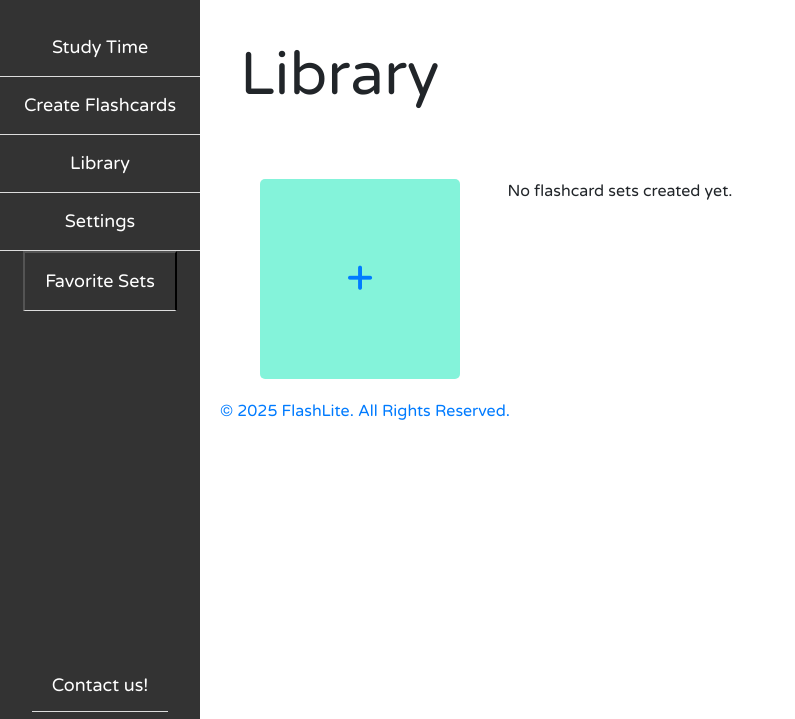
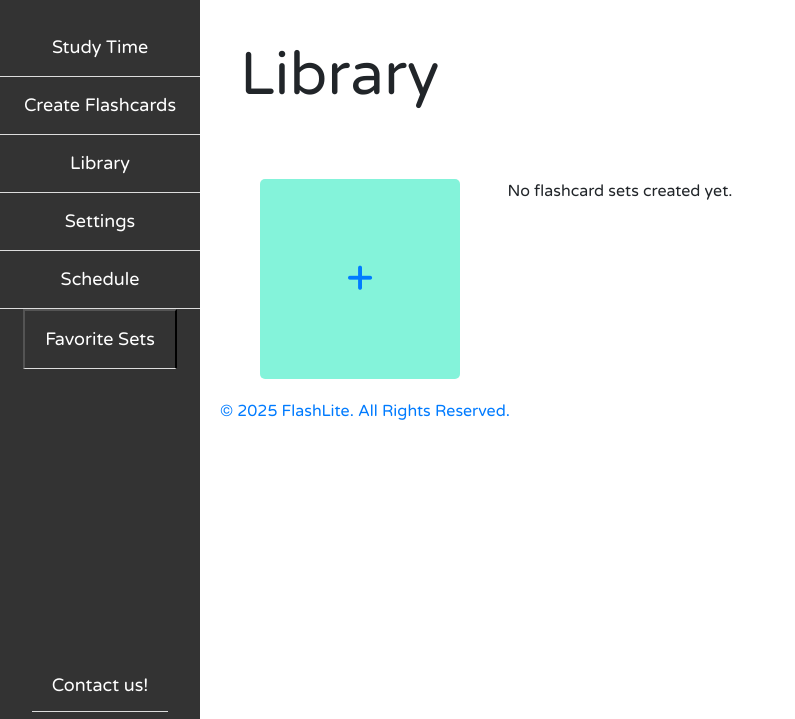
Before and after one commit to njgarner/CSC289-Flashcard-Generator, a Django app: page /library/ in a window 1280 px wide. Shown: the part 81-800 px from the top of the page, without its empty margins (0-795 px from the left). Run offline with Django 5.2, Linux system fonts and the light colour scheme; the visitor is signed in with stand-in values (Sample User, id 1); data that the repository does not hold is empty; some libraries are stand-ins or nearby versions.

Commit message:
Update library.html

```diff
--- a/mysite/mysite/templates/library.html
+++ b/mysite/mysite/templates/library.html
@@ -45,6 +45,7 @@
         <a href="{% url 'create_flashcard' %}">Create Flashcards</a>
         <a href="{% url 'library_view' %}">Library</a>
         <a href="{% url 'settings' %}">Settings</a>
+        <a href="{% url 'schedule' %}">Schedule</a>
         <div class="dropdown">
             <button class="dropbtn">Favorite Sets</button>
             <div class="dropdown-content">
```
